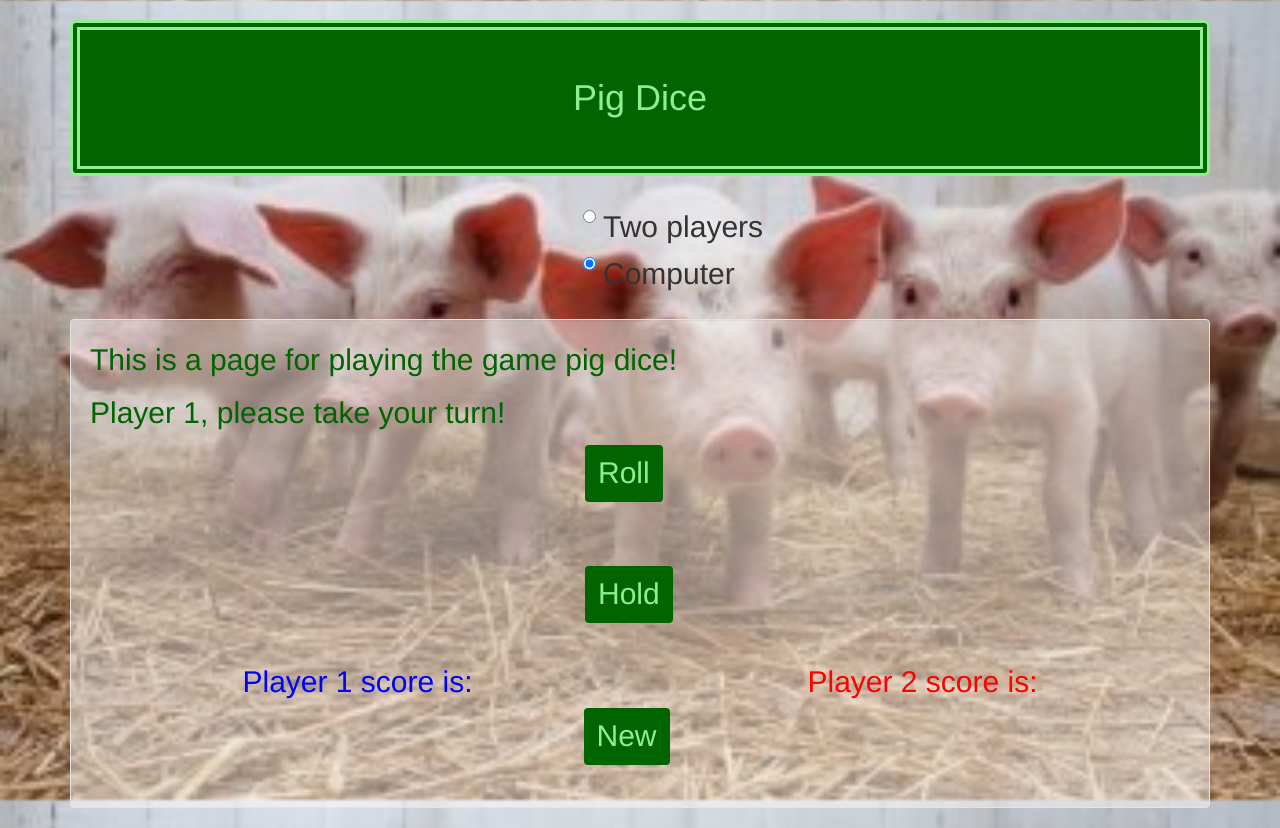
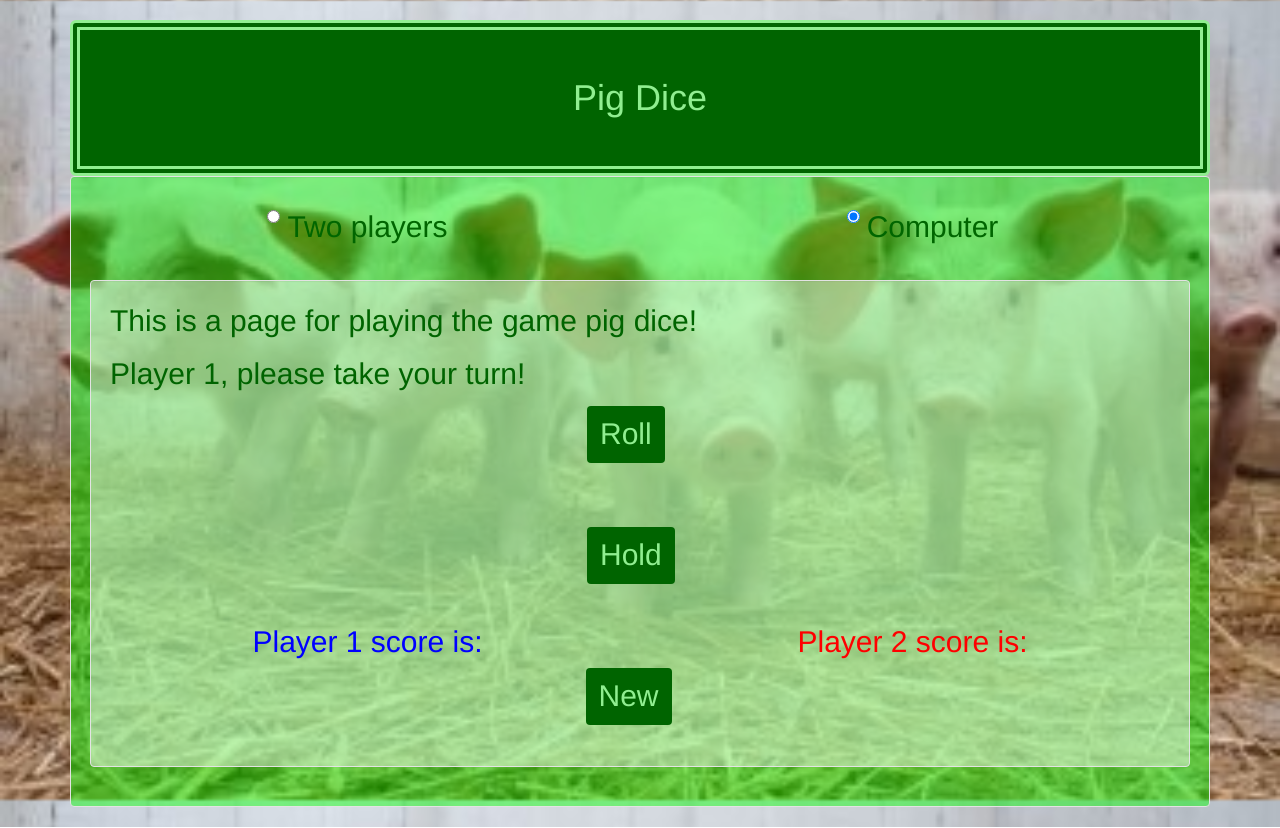
Before and after one commit to Dan-Nollette/pigDice, a plain HTML site: page index.html in a window 1280 px wide. Both pictures are taken after a click on the label "Computer". Drawn offline with Linux system fonts and the light colour scheme.

Commit message:
Add functionality to radio buttons to update backend twoPlayer vaiable.

```diff
--- a/css/styles.css
+++ b/css/styles.css
@@ -15,6 +15,7 @@ h2 {
   color: lightgreen;
   background-color: darkgreen;
   border: 10px double lightgreen;
+  margin-bottom: 0;
 }
 .btn {
   font-size: 30px;
@@ -26,7 +27,13 @@ form {
   margin-left: 45%;
   margin-bottom: 2%;
 }
-
+.optionPlayer {
+  margin-left: 0%;
+  color: #006600;
+}
+#choice {
+  background-color: rgba(0, 255, 0, 0.45 );
+}
 .col-md-6 {
   text-align: center;
 }
--- a/index.html
+++ b/index.html
@@ -13,21 +13,29 @@
       <div>
         <h1 class="jumbotron">Pig Dice</h1>
       </div>
+
+      <div class="well" id="choice">
       <form class="optionPlayer">
+        <div class="row">
+          <div class="col-md-6">
             <div class="radio">
               <label>
                 <input type="radio" name="option" value="twoPlayer" checked>
                 Two players
               </label>
             </div>
+          </div>
+          <div class="col-md-6">
             <div class="radio">
               <label>
                 <input type="radio" name="option" value="computer">
                 Computer
               </label>
             </div>
+          </div>
+        </div>
+      </form>
 
-      </form>
       <div class="well">
         <div>
           <p>This is a page for playing the game pig dice!</p>
@@ -38,7 +46,7 @@
         </form>
 
         <div class="popup">
-          <span class="popuptext" id="myPopup">You Win!!!</span>
+          <span class="popuptext" id="myPopup"><center>You Win!!!</span>
         </div>
 
         <form id="hold">
@@ -66,5 +74,7 @@
         </div>
       </div>
     </div>
+
+    </div>
   </body>
 </html>
--- a/js/scripts.js
+++ b/js/scripts.js
@@ -15,6 +15,7 @@ var player1 = new Player(1);
 var player2 = new Player(2);
 var playerCounter = 1;
 var currentPlayer = player1;
+var twoPlayerGame = true;
 
 //Press the roll button...if one-loose turn...else continue playing
 
@@ -83,6 +84,18 @@ var listClearer = function(){
 
 $(document).ready(function(){
 
+  //Play with other player or play with computer
+  $(".radio").change(function(event){
+    event.preventDefault();
+    var aIOption = $("input:radio[name=option]:checked").val();
+    console.log(aIOption);
+    if (aIOption === "computer"){
+      twoPlayerGame = false;
+    } else {
+      twoPlayerGame = true;
+    }
+    console.log(twoPlayerGame);
+  });
 //output information for the roll button
   $("#roll-die").submit(function(event){
     event.preventDefault();
```
Lines whose indentation alone changed are shown as unchanged.
